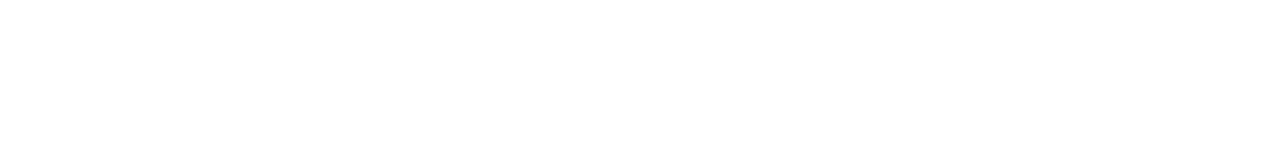
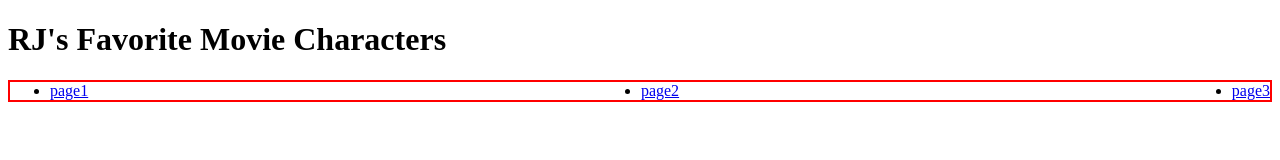
Before and after one commit to rmedge2/90s-style-website, a plain HTML site: page index.html in a window 1280 px wide. Drawn offline with Linux system fonts and the light colour scheme.

Commit message:
adds stylesheets for other pages

```diff
--- a/index.html
+++ b/index.html
@@ -1,13 +1,30 @@
 <!DOCTYPE html>
 <html lang="en">
+
 <head>
     <meta charset="UTF-8">
     <meta http-equiv="X-UA-Compatible" content="IE=edge">
     <meta name="viewport" content="width=device-width, initial-scale=1.0">
-    <title>Document</title>
+    <title>HomePage</title>
+    <link rel="stylesheet" href="styles.css">
 </head>
+
 <body>
+    <header>
+        <h1>RJ's Favorite Movie Characters</h1>
+        <ul class="links">
+            <li><a href="page1.html">page1</a></li>
+            <li><a href="page2.html">page2</a></li>
+            <li><a href="page3.html">page3</a></li>
+        </ul>
+    </header>
+    <main>
+
+
+    </main>
+
 
 
 </body>
+
 </html>
--- a/styles.css
+++ b/styles.css
@@ -0,0 +1,7 @@
+
+
+.links {
+    display:flex;
+    border: 2px solid red;
+    justify-content: space-between;
+}
```
Also changed, not shown: page1.html (+12 -0 lines), page1.css (added), page2.css (added), page3.css (added).
